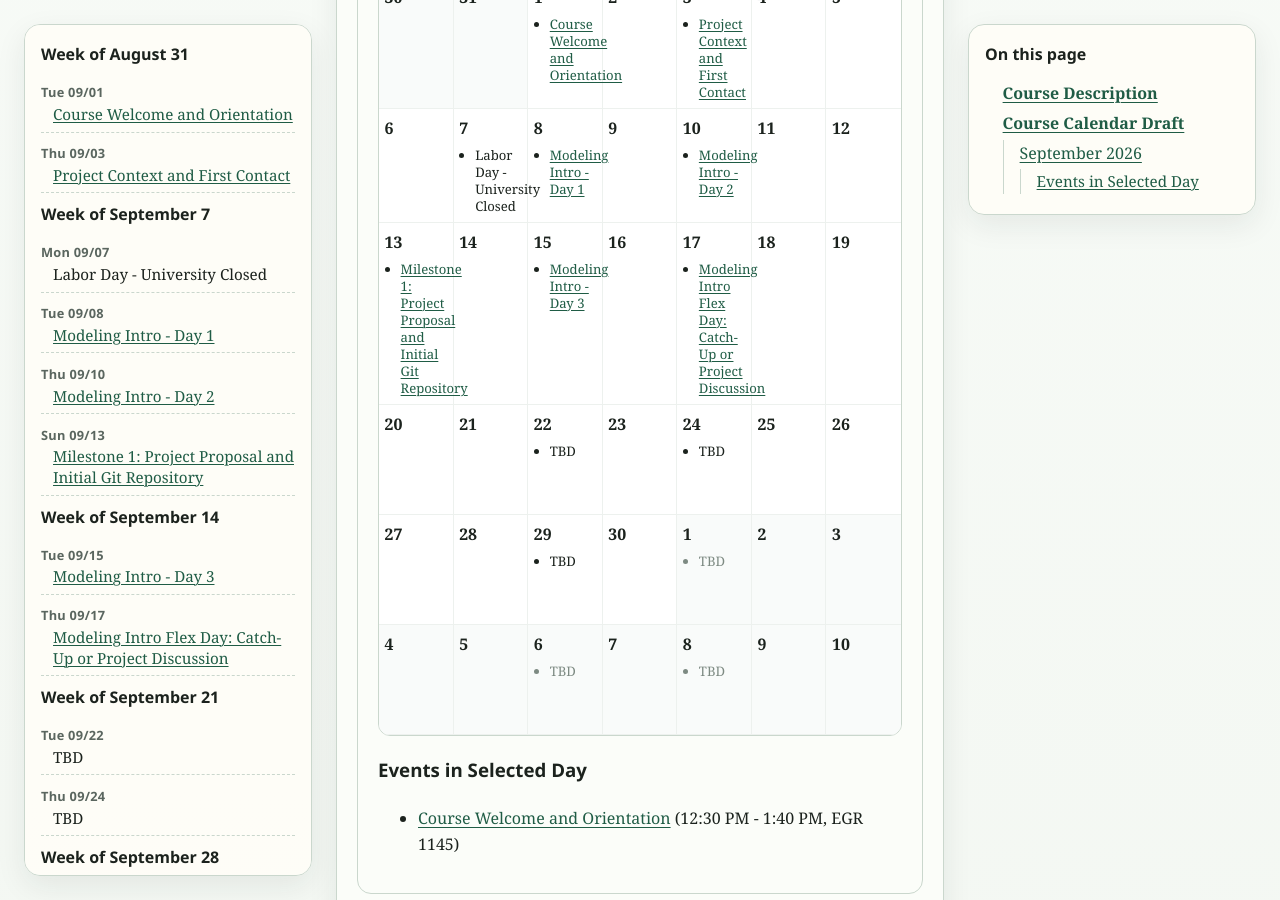
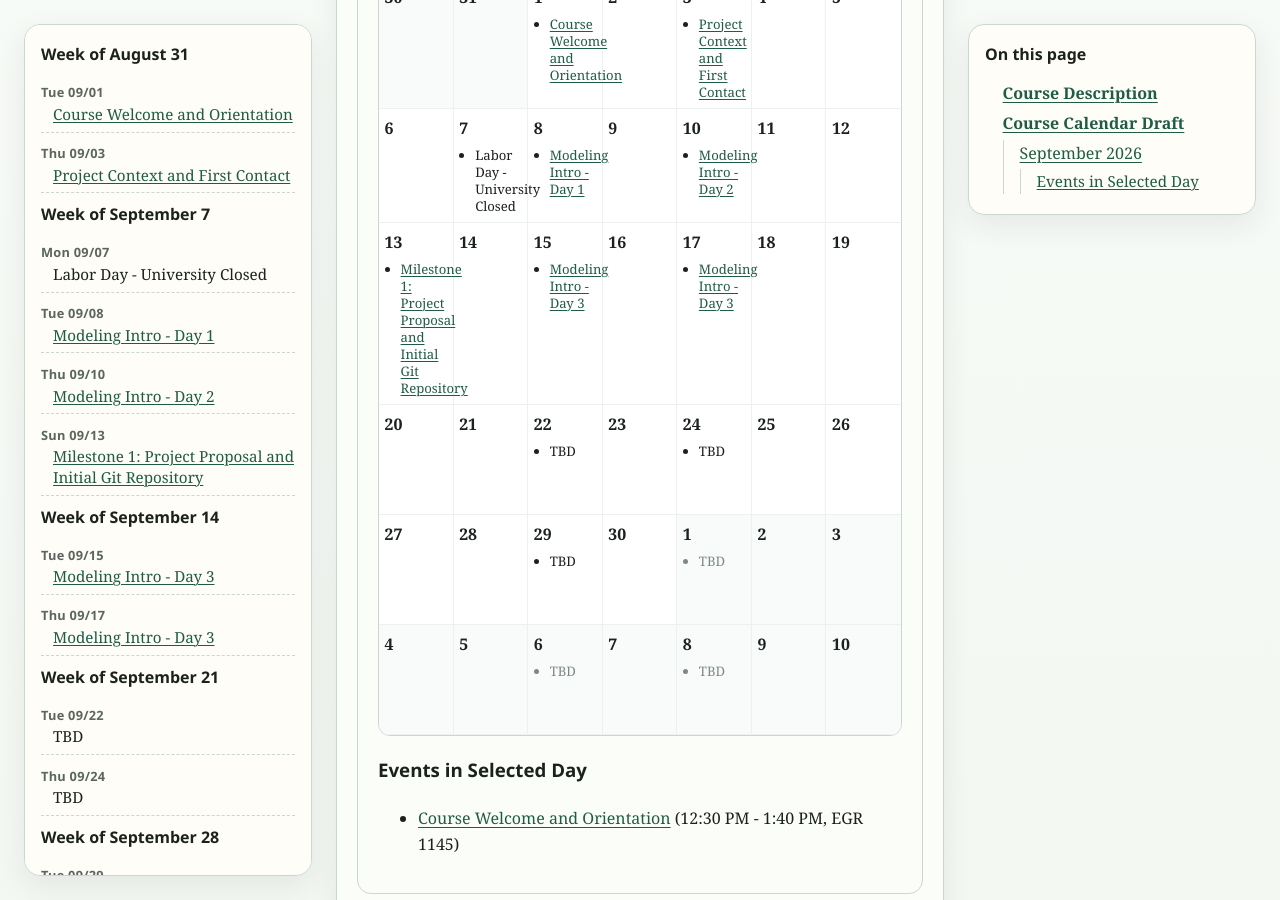
Before and after one commit to msu-cmse-courses/cmse802-FS26, a Jekyll site: the page built from index.md, in a window 1280 px wide and 900 px high, scrolled down 1392 px. Built offline with Jekyll 4.4.1, drawn with Linux system fonts in a browser that asks for light colours.

Commit message:
updating schedule

```diff
--- a/_data/schedule.yml
+++ b/_data/schedule.yml
@@ -42,8 +42,8 @@
   day_id: Day05
 - date: '2026-09-17'
   week_start: '2026-09-14'
-  title: 'Modeling Intro Flex Day: Catch-Up or Project Discussion'
-  url: /Schedule/06-class-modeling-intro-flex-day
+  title: Modeling Intro - Day 3
+  url: /Schedule/06-class-modeling-intro-repo-workday-4
   event_type: class
   day_id: Day06
 - date: '2026-09-22'
```
Also changed, not shown: 1 other file.
